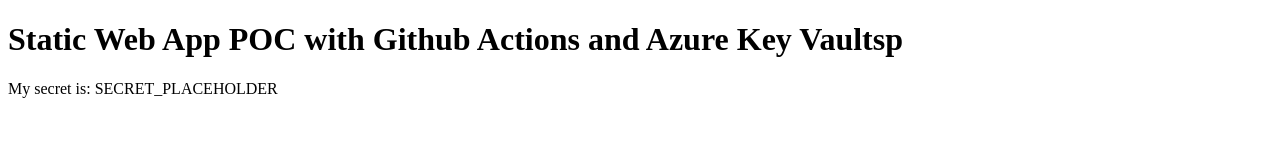
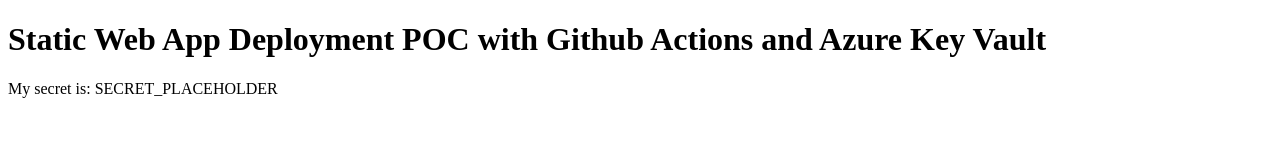
Before and after one commit to Akshay-kumar07/wildfork-swb-poc, a plain HTML site: page index.html in a window 1280 px wide. Drawn offline with Linux system fonts and the light colour scheme.

Commit message:
Update index.html
Updated Content

```diff
--- a/index.html
+++ b/index.html
@@ -6,7 +6,7 @@
   <title>Static Web App</title>
 </head>
 <body>
-  <h1>Static Web App POC with Github Actions and Azure Key Vaultsp</h1>
+  <h1>Static Web App Deployment POC with Github Actions and Azure Key Vault</h1>
   <p>My secret is: <span id="secret"></span></p>
   <script>
     document.getElementById('secret').innerText = "SECRET_PLACEHOLDER";
```
